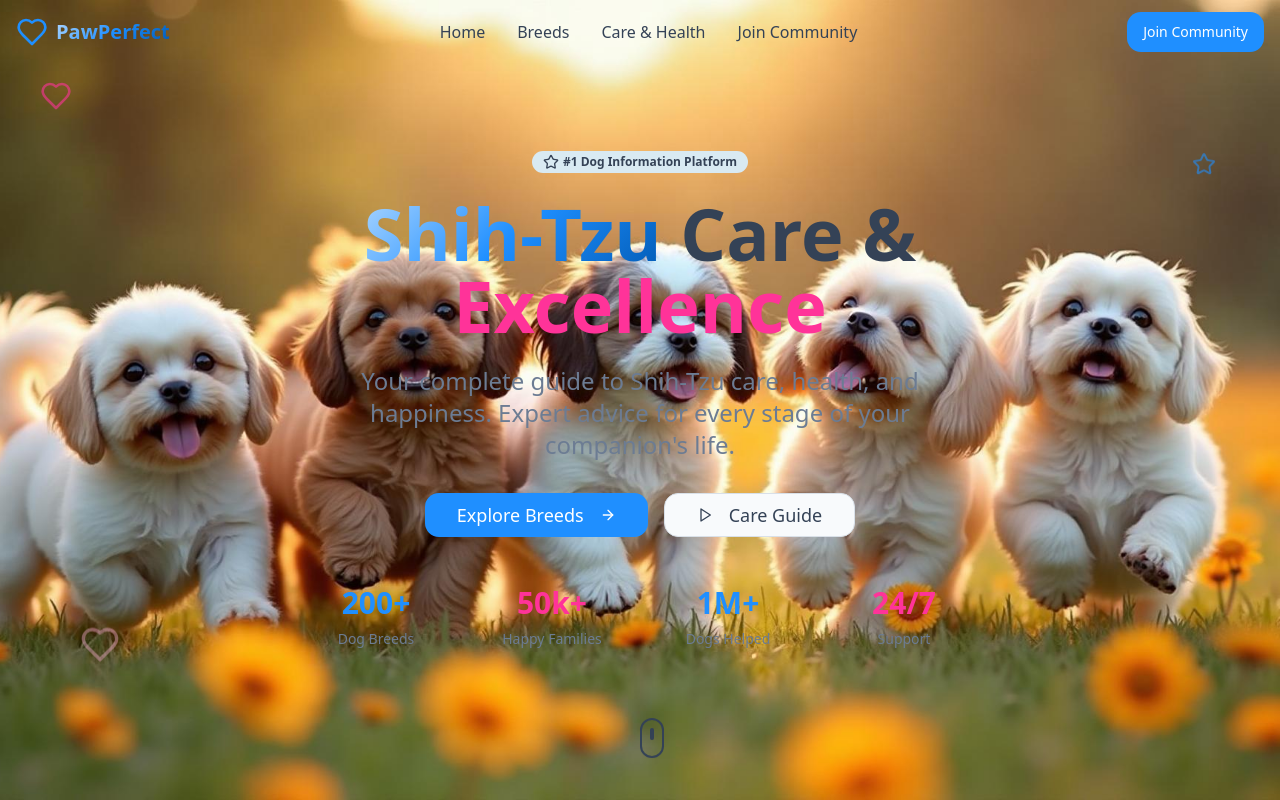
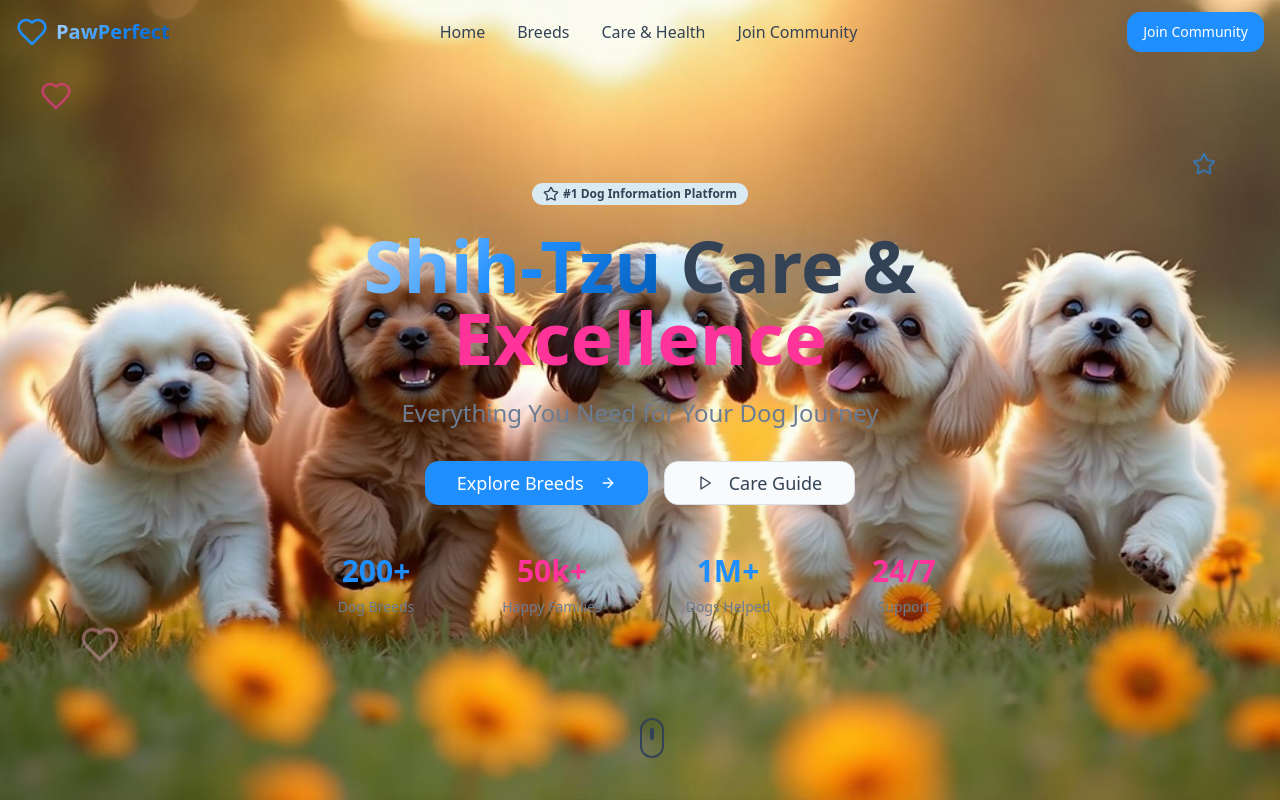
Before and after one commit to domnicsherin15/Love-at-1st.Bark, a React (Vite) app: page / in a window 1280 px wide. Shown: the top 800 px of the page. Built offline with nearby package versions, Linux system fonts and the light colour scheme.

Commit message:
Add animations to homepage headings

```diff
--- a/src/components/HeroSection.tsx
+++ b/src/components/HeroSection.tsx
@@ -60,15 +60,22 @@ const HeroSection = () => {
           </Badge>
 
           {/* Main Heading */}
-          <h1 className="text-5xl md:text-7xl font-bold mb-6 fade-in-up stagger-2">
-            <span className="gradient-text">Shih-Tzu</span> Care &
+          <h1 className="text-5xl md:text-7xl font-bold mb-6">
+            <span className="gradient-text text-reveal stagger-2">Shih-Tzu</span>
+            <span className="slide-in-glow" style={{ animationDelay: "0.3s" }}> Care & </span>
             <br />
-            <span className="text-accent">Excellence</span>
+            <span className="text-accent text-reveal" style={{ animationDelay: "0.5s" }}>Excellence</span>
           </h1>
 
           {/* Subheading */}
-          <p className="text-xl md:text-2xl text-muted-foreground mb-8 max-w-2xl mx-auto fade-in-up stagger-3">
-            Your complete guide to Shih-Tzu care, health, and happiness. Expert advice for every stage of your companion's life.
+          <p className="text-xl md:text-2xl text-muted-foreground mb-8 max-w-2xl mx-auto">
+            <span className="word-fade inline-block" style={{ animationDelay: "0.7s" }}>Everything</span>{' '}
+            <span className="word-fade inline-block" style={{ animationDelay: "0.85s" }}>You</span>{' '}
+            <span className="word-fade inline-block" style={{ animationDelay: "1s" }}>Need</span>{' '}
+            <span className="word-fade inline-block" style={{ animationDelay: "1.15s" }}>for</span>{' '}
+            <span className="word-fade inline-block" style={{ animationDelay: "1.3s" }}>Your</span>{' '}
+            <span className="word-fade inline-block" style={{ animationDelay: "1.45s" }}>Dog</span>{' '}
+            <span className="word-fade inline-block" style={{ animationDelay: "1.6s" }}>Journey</span>
           </p>
 
           {/* CTA Buttons */}
--- a/src/index.css
+++ b/src/index.css
@@ -177,6 +177,64 @@
     }
   }
 
+  /* Text reveal animation */
+  .text-reveal {
+    animation: textReveal 1.2s cubic-bezier(0.4, 0, 0.2, 1) forwards;
+    opacity: 0;
+  }
+
+  @keyframes textReveal {
+    0% {
+      opacity: 0;
+      transform: translateY(40px) scale(0.9);
+      filter: blur(10px);
+    }
+    100% {
+      opacity: 1;
+      transform: translateY(0) scale(1);
+      filter: blur(0);
+    }
+  }
+
+  /* Slide in with glow animation */
+  .slide-in-glow {
+    animation: slideInGlow 1.4s cubic-bezier(0.4, 0, 0.2, 1) forwards;
+    opacity: 0;
+  }
+
+  @keyframes slideInGlow {
+    0% {
+      opacity: 0;
+      transform: translateX(-60px);
+      filter: drop-shadow(0 0 0 transparent);
+    }
+    50% {
+      filter: drop-shadow(0 0 30px hsl(var(--primary) / 0.5));
+    }
+    100% {
+      opacity: 1;
+      transform: translateX(0);
+      filter: drop-shadow(0 0 20px hsl(var(--primary) / 0.3));
+    }
+  }
+
+  /* Word fade animation */
+  .word-fade {
+    animation: wordFade 0.8s cubic-bezier(0.4, 0, 0.2, 1) forwards;
+    opacity: 0;
+  }
+
+  @keyframes wordFade {
+    0% {
+      opacity: 0;
+      transform: translateY(20px);
+    }
+    100% {
+      opacity: 1;
+      transform: translateY(0);
+    }
+  }
+
   /* Stagger animations */
   .stagger-1 { animation-delay: 0.1s; }
   .stagger-2 { animation-delay: 0.2s; }
```
